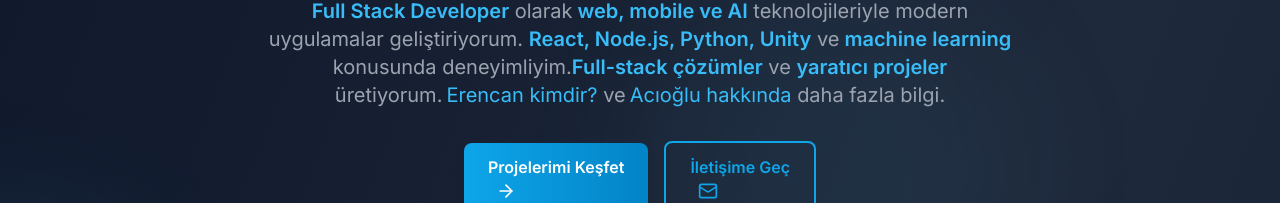
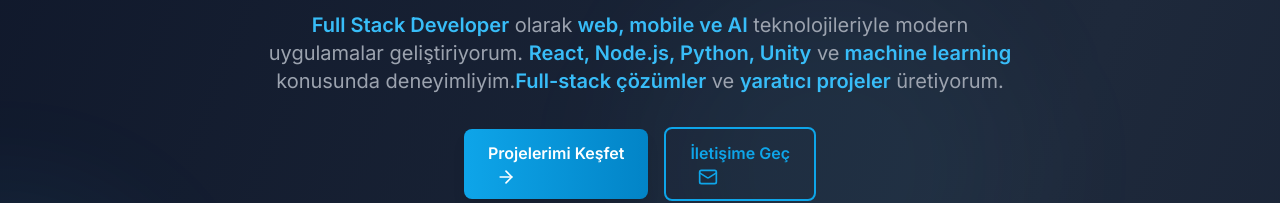
Before and after one commit to ErencanAcioglu/ErencanAcioglu, a Next.js app: page / in a window 1280 px wide. Shown: the part 418-621 px from the top of the page. Built offline with nearby package versions, Linux system fonts and the light colour scheme; no server answers.

Commit message:
Remove 'Erencan kimdir?' and 'Acıoğlu hakkında' links from homepage

```diff
--- a/app/page.tsx
+++ b/app/page.tsx
@@ -110,8 +110,6 @@
               modern uygulamalar geliştiriyorum. <span className="text-primary-400 font-semibold">React, Node.js, Python, Unity</span> ve
               <span className="text-primary-400 font-semibold"> machine learning</span> konusunda deneyimliyim.
               <span className="text-primary-400 font-semibold">Full-stack çözümler</span> ve <span className="text-primary-400 font-semibold">yaratıcı projeler</span> üretiyorum.
-              <Link href="/erencan" className="text-primary-400 hover:text-primary-300 ml-1">Erencan kimdir?</Link> ve
-              <Link href="/acioglu" className="text-primary-400 hover:text-primary-300 ml-1">Acıoğlu hakkında</Link> daha fazla bilgi.
             </p>
 
             {/* CTA Buttons */}
```
